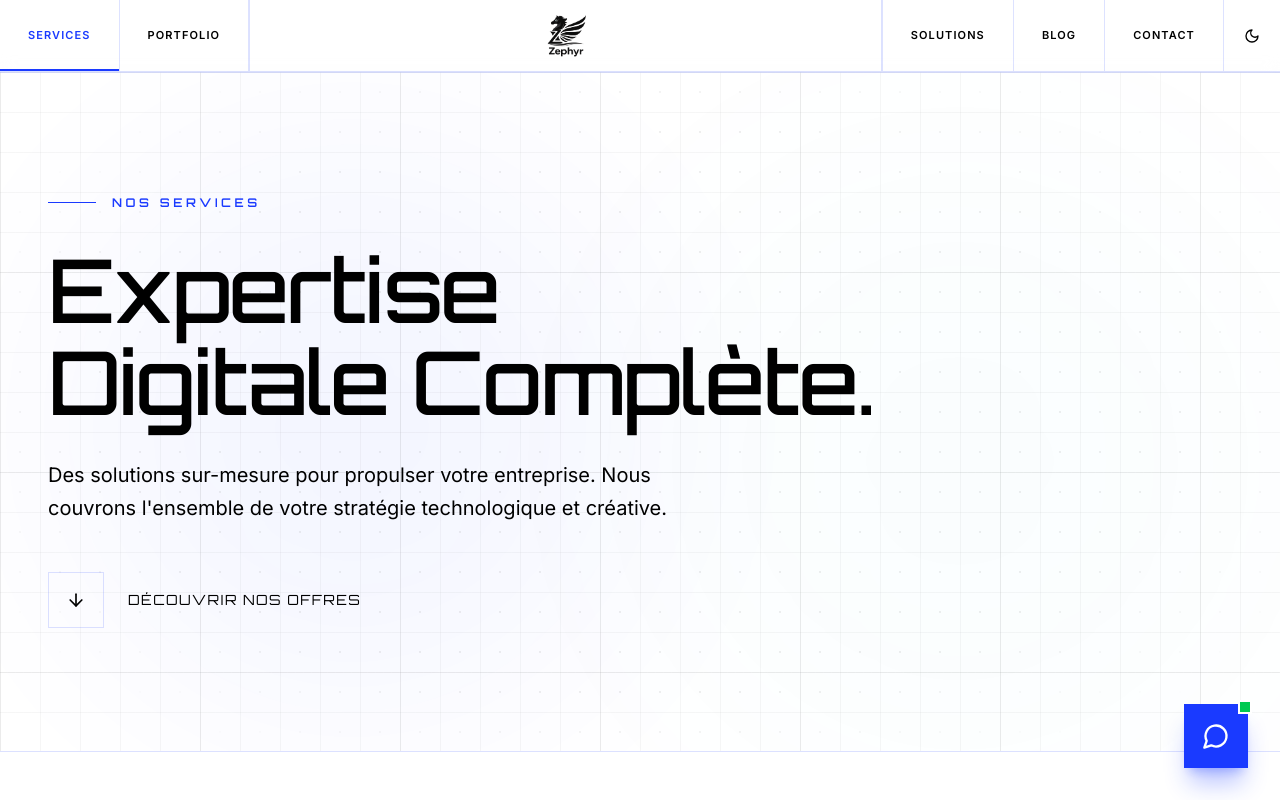
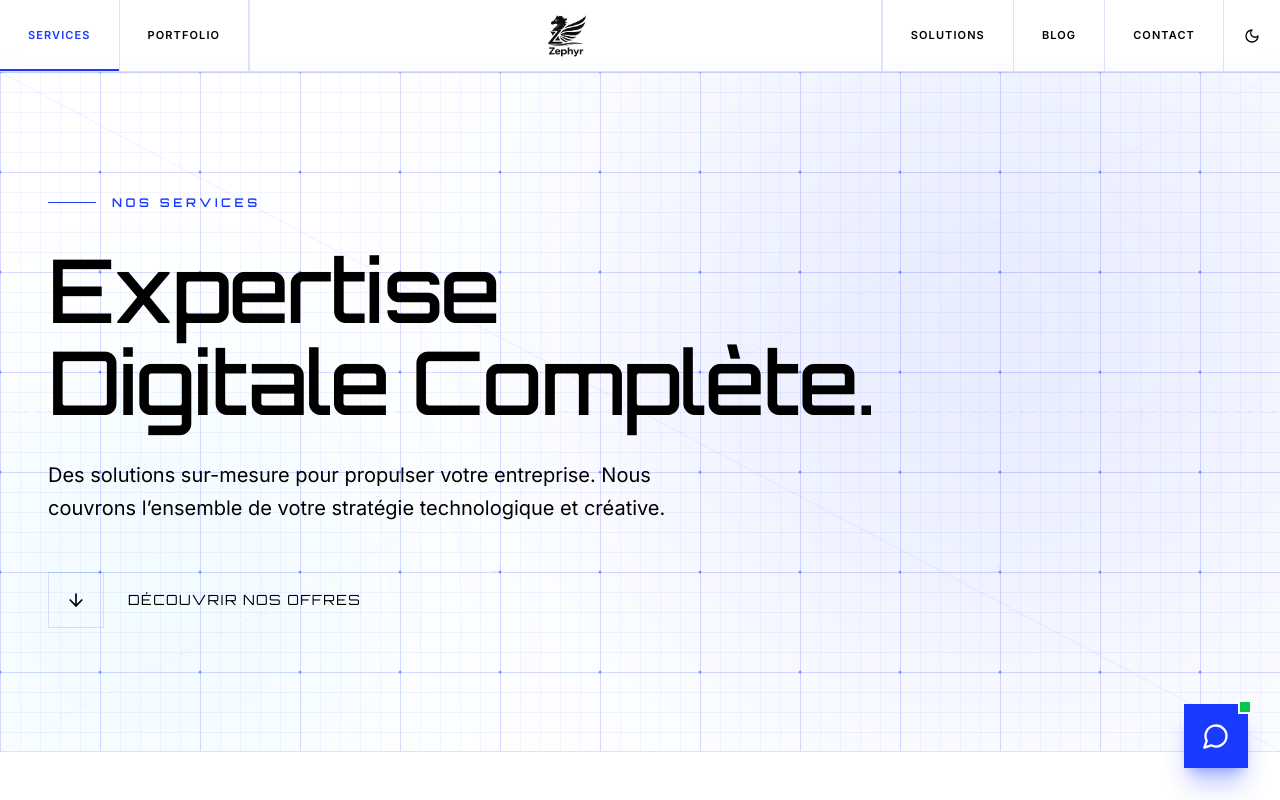
Before and after one commit to Gafclerck/Zephyr, a React (Vite) app: page /services in a window 1280 px wide. Shown: the top 800 px of the page. Built offline with nearby package versions, Linux system fonts and the light colour scheme.

Commit message:
mis ajour

```diff
--- a/src/app/pages/Blog.tsx
+++ b/src/app/pages/Blog.tsx
@@ -75,7 +75,7 @@ export function Blog() {
       {/* Hero */}
       <section className="pt-24 md:pt-32 pb-20 border-b border-border/40 relative">
         {/* Subtle grid background for technical feel */}
-        <div className="absolute inset-0 bg-[linear-gradient(to_right,#80808012_1px,transparent_1px),linear-gradient(to_bottom,#80808012_1px,transparent_1px)] bg-[size:24px_24px] pointer-events-none" />
+        <div className="absolute inset-0 bg-grid-subtle pointer-events-none" />
 
         <div className="container mx-auto px-6 md:px-12 relative z-10">
           <motion.div
--- a/src/app/pages/Contact.tsx
+++ b/src/app/pages/Contact.tsx
@@ -99,8 +99,8 @@ export function Contact() {
       <PageTransition>
         <div className="bg-background min-h-screen flex items-center justify-center selection:bg-[#1A3AFF] selection:text-white relative overflow-hidden">
           {/* Success Background */}
-          <div className="absolute inset-0 z-0 opacity-30">
-            <div className="absolute inset-0 bg-[radial-gradient(#1A3AFF_1px,transparent_1px)] bg-[size:32px_32px]" />
+          <div className="absolute inset-0 z-0 opacity-50">
+            <div className="absolute inset-0 bg-dots-themed" />
           </div>
 
           <div className="container mx-auto px-6 relative z-10">
@@ -156,7 +156,7 @@ export function Contact() {
     <div className="bg-background min-h-screen selection:bg-[#1A3AFF] selection:text-white pb-24 relative overflow-hidden">
       {/* High-Tech Dynamic Background (from Services) */}
       <div className="absolute inset-0 overflow-hidden pointer-events-none opacity-40">
-        <div className="absolute inset-0 bg-[linear-gradient(to_right,#80808012_1px,transparent_1px),linear-gradient(to_bottom,#80808012_1px,transparent_1px)] bg-[size:40px_40px]" />
+        <div className="absolute inset-0 bg-grid-contact" />
         <motion.div
           animate={{ scale: [1, 1.1, 1], opacity: [0.2, 0.4, 0.2] }}
           transition={{ duration: 20, repeat: Infinity }}
--- a/src/app/pages/Services.tsx
+++ b/src/app/pages/Services.tsx
@@ -161,51 +161,65 @@ export function Services() {
 /* ─── Hero Section ─── */
 function HeroSection() {
   const { scrollY } = useScroll();
-  const y = useTransform(scrollY, [0, 500], [0, 150]);
-  const opacity = useTransform(scrollY, [0, 300], [1, 0]);
+  const y  = useTransform(scrollY, [0, 500], [0, 80]);
+  const op = useTransform(scrollY, [0, 300], [1, 0]);
 
   return (
     <section className="relative min-h-[85vh] flex items-center justify-center overflow-hidden border-b border-border/40 bg-background">
-      {/* High-Tech Dynamic Background */}
-      <div className="absolute inset-0 overflow-hidden pointer-events-none">
-        {/* Grid Layer 1: Subtle Small Grid */}
-        <div className="absolute inset-0 bg-[linear-gradient(to_right,#80808012_1px,transparent_1px),linear-gradient(to_bottom,#80808012_1px,transparent_1px)] bg-[size:40px_40px]" />
 
-        {/* Grid Layer 2: Larger Primary Grid Lines */}
-        <div className="absolute inset-0 bg-[linear-gradient(to_right,#80808018_1px,transparent_1px),linear-gradient(to_bottom,#80808018_1px,transparent_1px)] bg-[size:200px_200px]" />
+      {/* ── Blueprint Grid Background — 100% vectoriel, theme-aware ── */}
+      <div className="absolute inset-0 pointer-events-none">
 
-        {/* Animated Glowing Orbs for Depth */}
+        {/* Niveau 1 : grille fine 20×20 */}
+        <div className="absolute inset-0 bg-grid-blueprint-fine" />
+
+        {/* Niveau 2 : grille majeure 100×100 */}
+        <div className="absolute inset-0 bg-grid-blueprint-major" />
+
+        {/* Niveau 3 : SVG — points + croix de cible + diagonales */}
+        <svg
+          className="absolute inset-0 w-full h-full"
+          xmlns="http://www.w3.org/2000/svg"
+          aria-hidden="true"
+        >
+          <defs>
+            {/* Point bleu à chaque intersection 100px */}
+            <pattern id="svc-dot" x="0" y="0" width="100" height="100" patternUnits="userSpaceOnUse">
+              <circle cx="0"   cy="0"   r="1.5" fill="var(--grid-dot)" />
+              <circle cx="100" cy="0"   r="1.5" fill="var(--grid-dot)" />
+              <circle cx="0"   cy="100" r="1.5" fill="var(--grid-dot)" />
+              <circle cx="100" cy="100" r="1.5" fill="var(--grid-dot)" />
+            </pattern>
+            {/* Croix de visée tous les 500px */}
+            <pattern id="svc-cross" x="0" y="0" width="500" height="500" patternUnits="userSpaceOnUse">
+              <line x1="490" y1="500" x2="510" y2="500" stroke="var(--grid-line-major)" strokeWidth="1" />
+              <line x1="500" y1="490" x2="500" y2="510" stroke="var(--grid-line-major)" strokeWidth="1" />
+              <circle cx="500" cy="500" r="6" fill="none" stroke="var(--grid-line-major)" strokeWidth="0.75" strokeDasharray="2 4" />
+            </pattern>
+          </defs>
+          <rect width="100%" height="100%" fill="url(#svc-dot)" />
+          <rect width="100%" height="100%" fill="url(#svc-cross)" />
+          {/* Diagonale principale */}
+          <line x1="0" y1="0" x2="100%" y2="100%" stroke="var(--grid-line-major)" strokeWidth="0.6" />
+          {/* Diagonale secondaire */}
+          <line x1="100%" y1="0" x2="0" y2="100%" stroke="var(--grid-line-major)" strokeWidth="0.3" />
+          {/* Ligne horizontale centrale en pointillés */}
+          <line x1="0" y1="50%" x2="100%" y2="50%" stroke="var(--grid-line-major)" strokeWidth="0.5" strokeDasharray="4 8" />
+        </svg>
+
+        {/* Orbe bleu — halo dynamique (suit le scroll) */}
         <motion.div
-          animate={{
-            scale: [1, 1.2, 1],
-            opacity: [0.3, 0.6, 0.3],
-            x: [0, 40, 0],
-            y: [0, -20, 0]
-          }}
-          transition={{ duration: 15, repeat: Infinity, ease: "easeInOut" }}
-          className="absolute top-[10%] left-[5%] w-[45vw] h-[45vw] bg-[#1A3AFF]/15 rounded-full blur-[120px]"
+          style={{ y: y, opacity: op }}
+          className="absolute top-[-15%] right-[-5%] w-[55vw] h-[55vw] bg-[#1A3AFF]/10 rounded-full blur-[140px]"
         />
         <motion.div
-          animate={{
-            scale: [1.3, 1, 1.3],
-            opacity: [0.2, 0.5, 0.2],
-            x: [0, -30, 0],
-            y: [0, 50, 0]
-          }}
-          transition={{ duration: 18, repeat: Infinity, ease: "easeInOut" }}
-          className="absolute bottom-[5%] right-[5%] w-[40vw] h-[40vw] bg-cyan-500/10 rounded-full blur-[100px]"
+          style={{ y: y, opacity: op }}
+          className="absolute bottom-[-10%] left-[-5%] w-[35vw] h-[35vw] bg-[#00B4FF]/5 rounded-full blur-[100px]"
         />
 
-        {/* Static Tech Accents: Dots at grid intersections (simulated via radial gradient) */}
-        <div className="absolute inset-0 bg-[radial-gradient(#80808020_1px,transparent_1px)] bg-[size:40px_40px] [mask-image:radial-gradient(ellipse_60%_60%_at_50%_50%,#000_70%,transparent_100%)]" />
-
-        {/* Gradient Fade to Content */}
-        <div className="absolute inset-0 bg-gradient-to-b from-transparent via-background/10 to-background" />
+        {/* Fondu bas vers le contenu */}
+        <div className="absolute bottom-0 left-0 right-0 h-40 bg-gradient-to-t from-background to-transparent" />
       </div>
-
-      <motion.div style={{ y, opacity }} className="absolute inset-0 w-full h-full pointer-events-none">
-        {/* Empty container for scroll parallax effect if needed, but background is now dynamic */}
-      </motion.div>
 
       <div className="container relative z-20 px-6 md:px-12 mx-auto py-16 md:py-24">
         <motion.div
@@ -223,13 +237,11 @@ function HeroSection() {
 
           <h1 className="text-5xl md:text-7xl lg:text-[5.5rem] font-medium leading-[1.05] tracking-tight text-foreground mb-8">
             Expertise <br className="hidden md:block" />
-            <span className="text-foreground">
-              Digitale Complète.
-            </span>
+            <span className="text-foreground">Digitale Complète.</span>
           </h1>
 
           <p className="text-lg md:text-xl text-muted-foreground max-w-2xl leading-relaxed mb-12">
-            Des solutions sur-mesure pour propulser votre entreprise. Nous couvrons l'ensemble de votre stratégie technologique et créative.
+            Des solutions sur-mesure pour propulser votre entreprise. Nous couvrons l’ensemble de votre stratégie technologique et créative.
           </p>
 
           <div className="flex items-center gap-6">
--- a/src/styles/globals.css
+++ b/src/styles/globals.css
@@ -0,0 +1,37 @@
+/* ─── Theme-aware grid backgrounds ───────────────────────────────────────── */
+
+/* Fine 24px grid — used on Blog hero */
+.bg-grid-subtle {
+  background-image:
+    linear-gradient(to right, var(--grid-line-fine) 1px, transparent 1px),
+    linear-gradient(to bottom, var(--grid-line-fine) 1px, transparent 1px);
+  background-size: 24px 24px;
+}
+
+/* Fine 40px grid — used on Contact */
+.bg-grid-contact {
+  background-image:
+    linear-gradient(to right, var(--grid-line-fine) 1px, transparent 1px),
+    linear-gradient(to bottom, var(--grid-line-fine) 1px, transparent 1px);
+  background-size: 40px 40px;
+}
+
+/* Blueprint dual-level grid — used on Services hero */
+.bg-grid-blueprint-fine {
+  background-image:
+    linear-gradient(to right, var(--grid-line-fine) 1px, transparent 1px),
+    linear-gradient(to bottom, var(--grid-line-fine) 1px, transparent 1px);
+  background-size: 20px 20px;
+}
+.bg-grid-blueprint-major {
+  background-image:
+    linear-gradient(to right, var(--grid-line-major) 1px, transparent 1px),
+    linear-gradient(to bottom, var(--grid-line-major) 1px, transparent 1px);
+  background-size: 100px 100px;
+}
+
+/* Dot grid — used on Contact success */
+.bg-dots-themed {
+  background-image: radial-gradient(var(--grid-dot-subtle) 1.5px, transparent 1.5px);
+  background-size: 32px 32px;
+}
--- a/src/styles/index.css
+++ b/src/styles/index.css
@@ -1,4 +1,4 @@
 @import './fonts.css';
 @import './tailwind.css';
 @import './theme.css';
-/* globals.css removed - was empty */
+@import './globals.css';
--- a/src/styles/theme.css
+++ b/src/styles/theme.css
@@ -52,6 +52,12 @@
   --sidebar-accent-foreground: var(--zephyr-white);
   --sidebar-border: rgba(0, 180, 255, 0.2);
   --sidebar-ring: var(--zephyr-cyan);
+
+  /* Grid background tokens — dark mode (default) */
+  --grid-line-fine:  rgba(255, 255, 255, 0.045);
+  --grid-line-major: rgba(0, 180, 255, 0.09);
+  --grid-dot:        rgba(26, 58, 255, 0.55);
+  --grid-dot-subtle: rgba(0, 180, 255, 0.18);
 }
 
 /* .dark theme removed - identical to :root (dark mode forced) */
@@ -93,6 +99,12 @@
   --sidebar-accent-foreground: var(--zephyr-black);
   --sidebar-border: rgba(26, 58, 255, 0.15);
   --sidebar-ring: var(--zephyr-royal-blue);
+
+  /* Grid background tokens — light mode */
+  --grid-line-fine:  rgba(26, 58, 255, 0.055);
+  --grid-line-major: rgba(26, 58, 255, 0.13);
+  --grid-dot:        rgba(26, 58, 255, 0.45);
+  --grid-dot-subtle: rgba(26, 58, 255, 0.12);
 }
 
 @theme inline {
```
